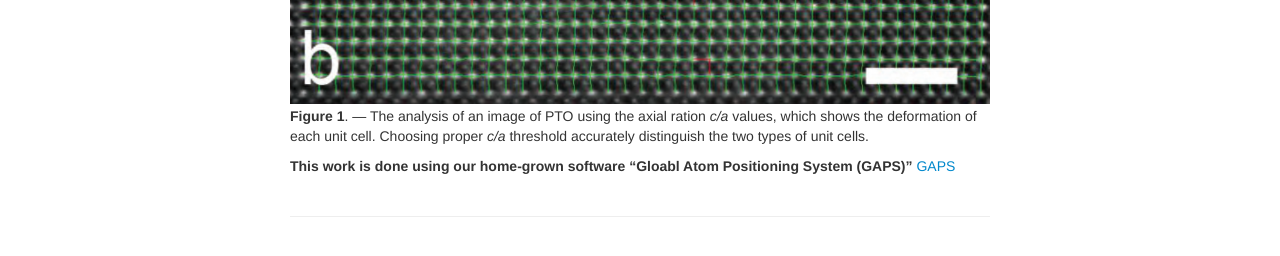
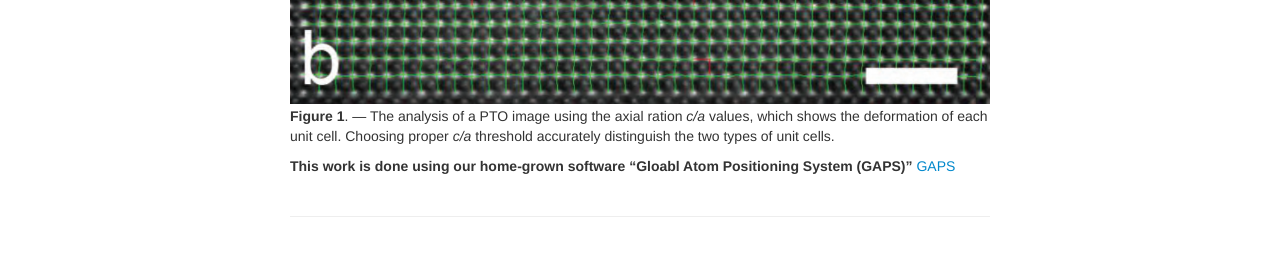
Before and after one commit to dwang5/dwang5.github.io, a Jekyll site: the page built from pages/publpics/electron_microscope.md, in a window 1280 px wide. Shown: the part 630-886 px from the top of the page. Built offline with Jekyll 4.4.1, drawn with Linux system fonts in a browser that asks for light colours.

```diff
--- a/pages/publpics/electron_microscope.md
+++ b/pages/publpics/electron_microscope.md
@@ -19,7 +19,7 @@ J. Chin. Electr. Microsc. Soc. **35**, 191 (2016).
 [![Our copy](../icons16/pdf-icon.png)](../../assets/pdfs/Nan-Hu_JCEMS_2016.pdf)
 
 ![N. Hu, et al. (JCEMS, 2016) Fig. 6](../../assets/bigpublpics/atoms.png)
-**Figure 1**. &mdash; The analysis of an image of PTO using the axial
+**Figure 1**. &mdash; The analysis of a PTO image using the axial
 ration *c/a* values, which shows the deformation of each unit cell.
 Choosing proper *c/a* threshold accurately distinguish the two types of
 unit cells.
```
Also changed, not shown: pages/teaching.md (added, +17 -0 lines).
